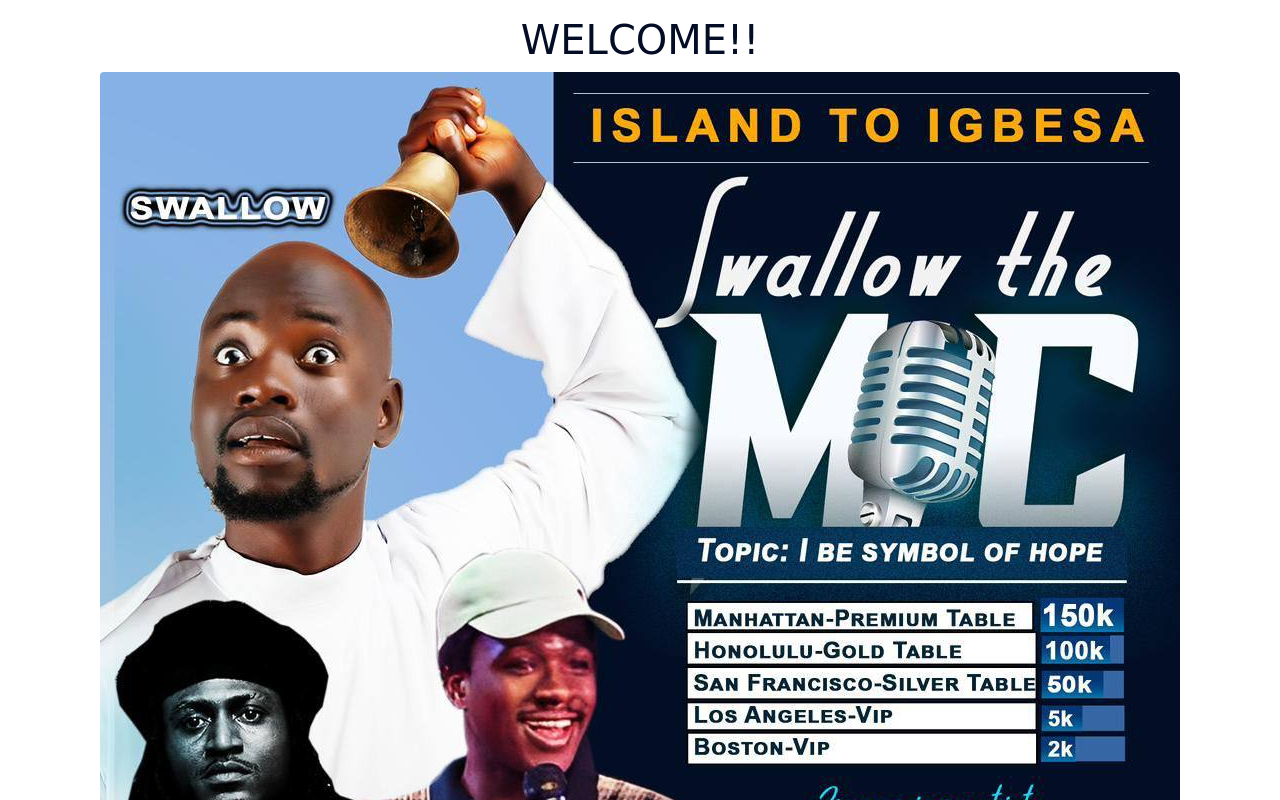
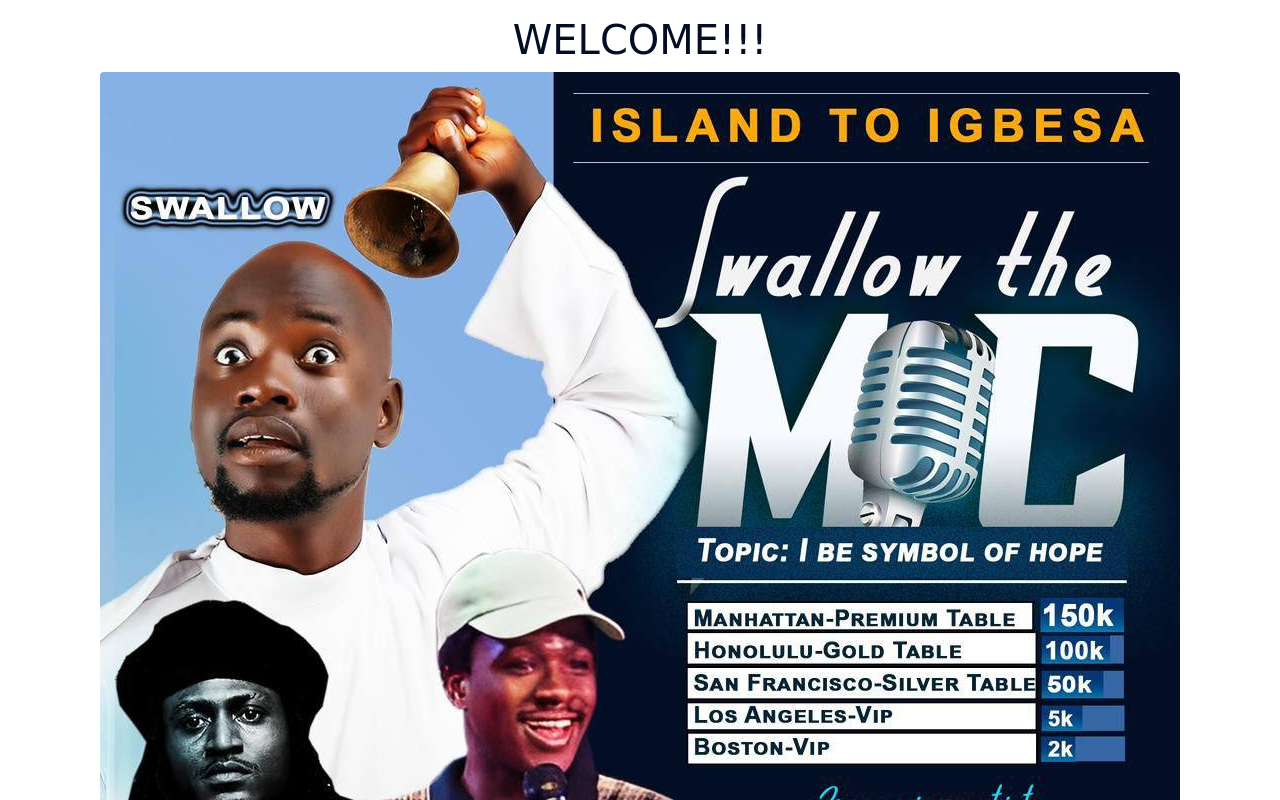
Before and after one commit to ibtech-ng/Ticket-hope, a plain HTML site: page index.html in a window 1280 px wide. Shown: the top 800 px of the page. Drawn offline with nearby package versions, Linux system fonts and the light colour scheme; a web font is replaced by a local one.

Commit message:
modified:   index.html

```diff
--- a/index.html
+++ b/index.html
@@ -21,7 +21,7 @@
          <!-- ticket-btn-start -->
 
     <div class="text-center" style="color: rgb(3,13,38);">
-        <h1 class="head-line mt-3">WELCOME!!</h1>
+        <h1 class="head-line mt-3">WELCOME!!!</h1>
     </div>
 
  <!-- Button trigger modal -->
```
